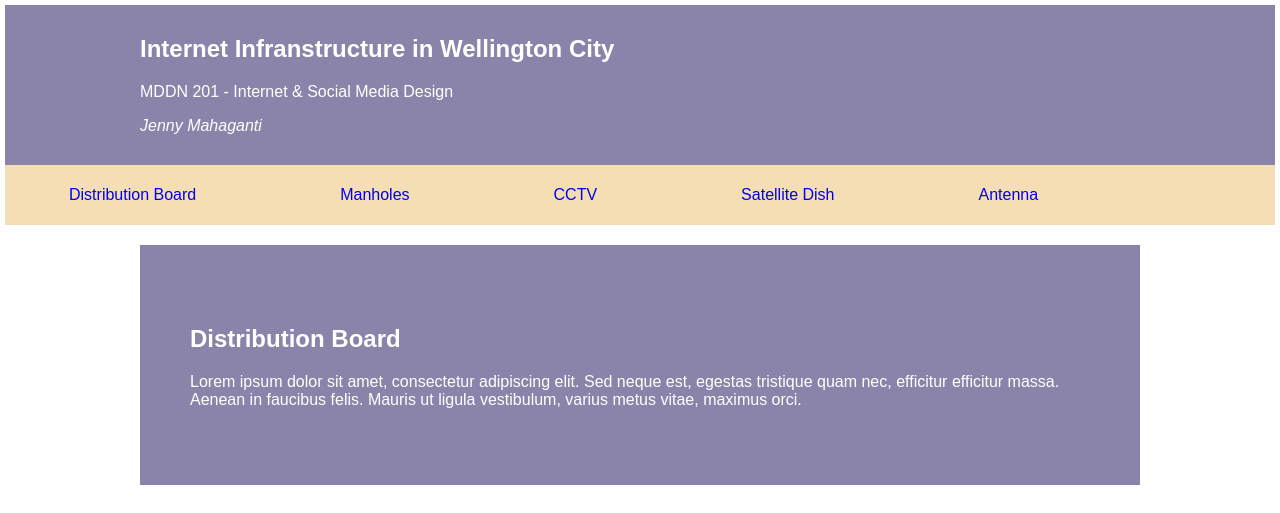
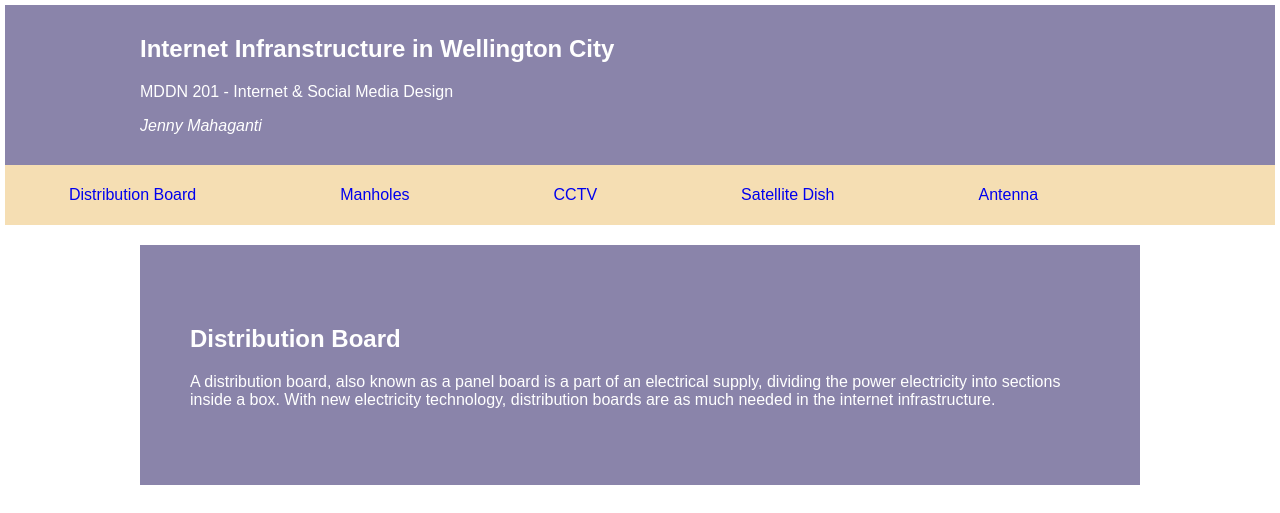
Before and after one commit to mahagajenn/MDDN201-Session-Assignment-One, a plain HTML site: page index.html in a window 1280 px wide. Shown: the top 513 px of the page. Drawn offline with Linux system fonts and the light colour scheme.

Commit message:
Update index.html

```diff
--- a/index.html
+++ b/index.html
@@ -33,7 +33,7 @@
 		<header>
 		<div class="g-100 padded">
 			<h1 class="categoryHeader" id=DistributionBoard>Distribution Board</h1>
-			<p>Lorem ipsum dolor sit amet, consectetur adipiscing elit. Sed neque est, egestas tristique quam nec, efficitur efficitur massa. Aenean in faucibus felis. Mauris ut ligula vestibulum, varius metus vitae, maximus orci.</p>
+			<p>A distribution board, also known as a panel board is a part of an electrical supply, dividing the power electricity into sections inside a box. With new electricity technology, distribution boards are as much needed in the internet infrastructure.</p>
 		</div>
 		</header>
 
```
